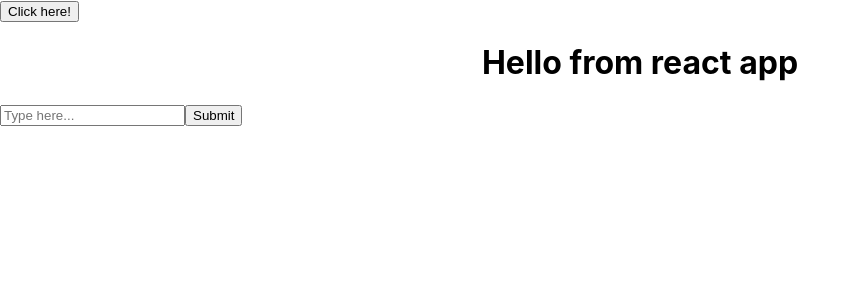
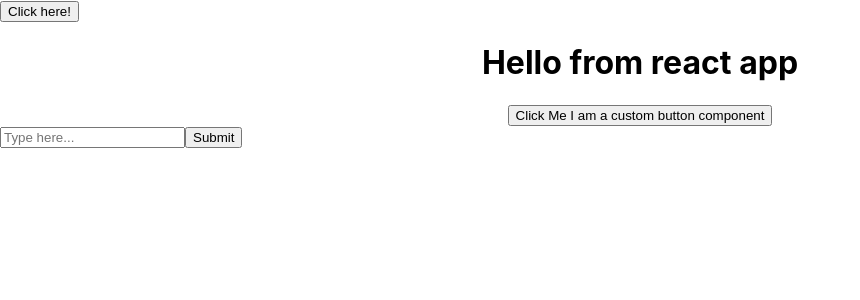
Before and after one commit to ayushkumar320/React-PG, a React (Create React App) app in the folder hello-world/: page / in a window 1280 px wide. Shown: the top 300 px of the page, without its empty margins (0-860 px from the left). Built offline with nearby package versions, Linux system fonts and the light colour scheme.

Commit message:
done custom components

```diff
--- a/hello-world/src/App.js
+++ b/hello-world/src/App.js
@@ -1,5 +1,8 @@
 import logo from './logo.svg';
 import './App.css';
+
+// Importing a custom component
+import Button from "./components/Button.jsx";
 
 // function App() {
 //   return <p> This is a p tag</p>
@@ -21,6 +24,7 @@ function App() {
   return (
     <div className="App">
       <h1>Hello from react app</h1>
+      <Button />
     </div>
   );
 }
--- /dev/null
+++ b/hello-world/src/components/Button.jsx
@@ -0,0 +1,7 @@
+const Button = () => {
+  return (
+    <button>Click Me I am a custom button component</button>
+  )
+}
+
+export default Button;
```
